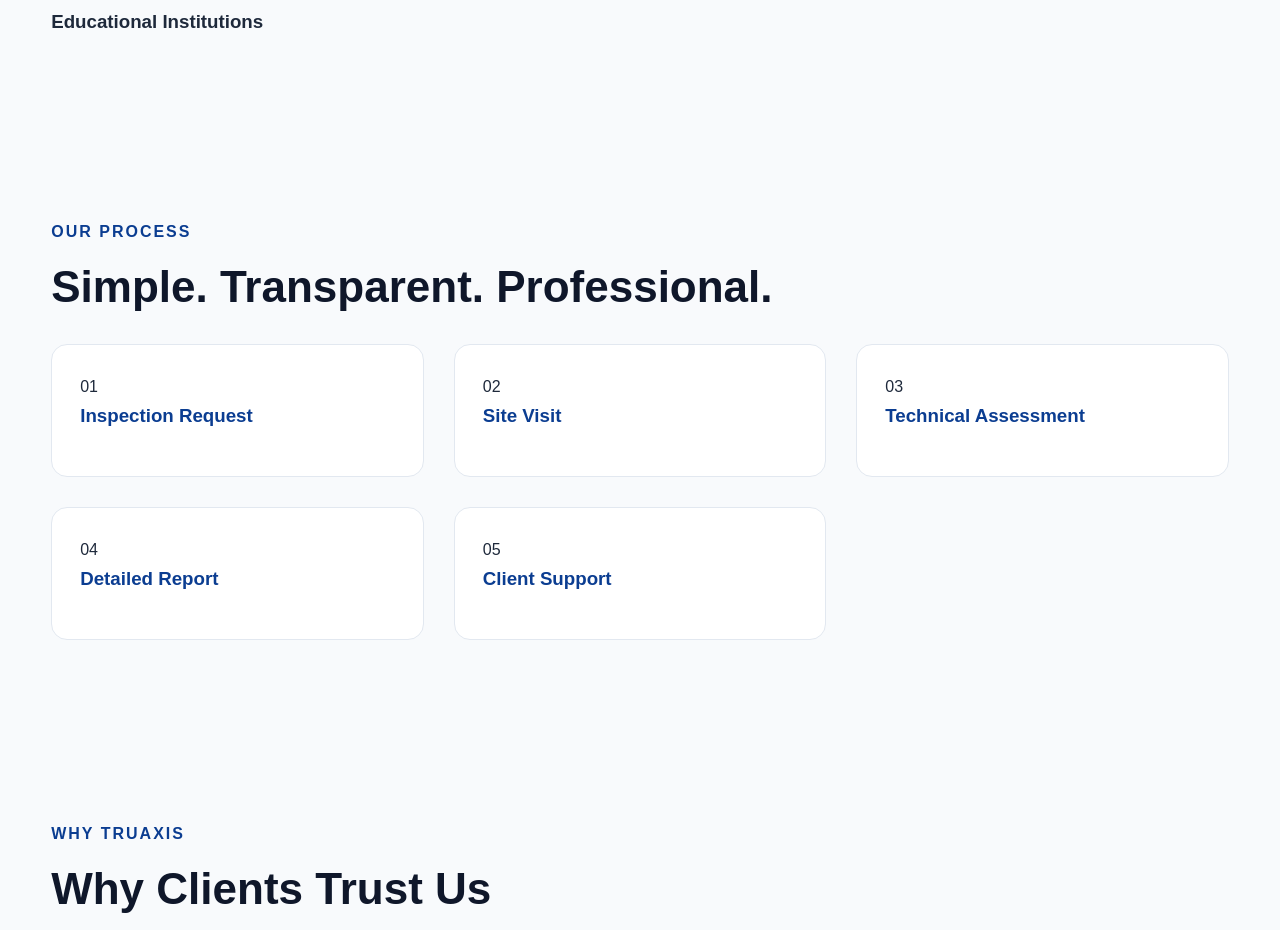
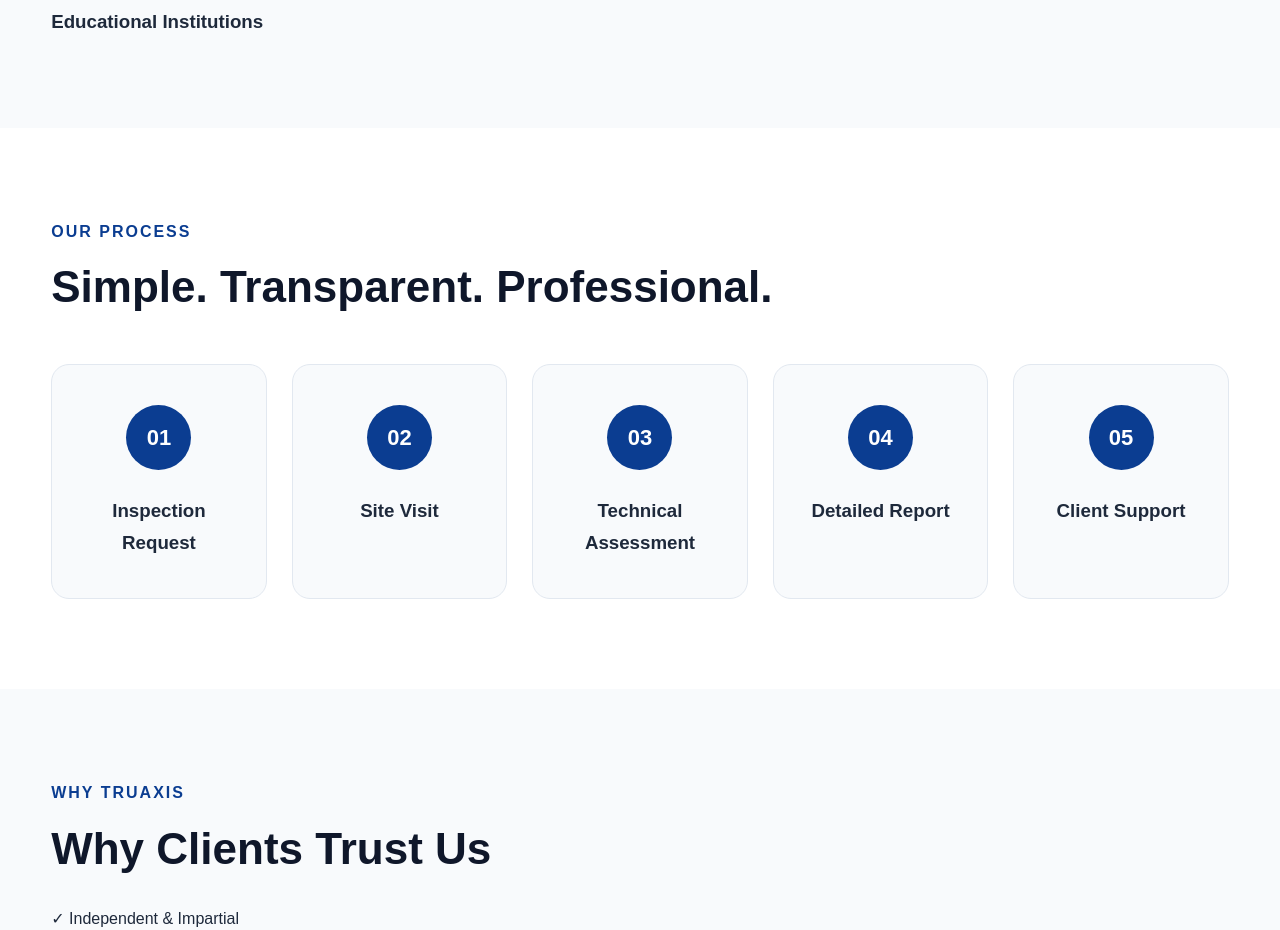
Before and after one commit to pradeepmurthy1992/truaxis-website, a React (Vite) app: page / in a window 1280 px wide. Shown: the part 3042-3972 px from the top of the page. Built offline with nearby package versions, Linux system fonts and the light colour scheme.

Commit message:
Update process.css

```diff
--- a/src/styles/process.css
+++ b/src/styles/process.css
@@ -1,10 +1,6 @@
-/* ======================================
-   PROCESS
-====================================== */
-
 .process{
 
-background:#F8FAFC;
+background:#fff;
 
 }
 
@@ -12,36 +8,62 @@ background:#F8FAFC;
 
 display:grid;
 
-grid-template-columns:repeat(3,1fr);
+grid-template-columns:repeat(5,1fr);
 
-gap:30px;
+gap:25px;
+
+margin-top:50px;
 
 }
 
 .process-card{
 
-background:white;
+padding:40px 25px;
 
-padding:28px;
+background:#F8FAFC;
 
-border-radius:16px;
+border-radius:18px;
 
 border:1px solid var(--border);
 
-}
+text-align:center;
 
-.process-card h3{
-
-color:var(--primary);
-
-margin-bottom:16px;
+transition:.3s;
 
 }
 
-.process-card p{
+.process-card:hover{
 
-color:var(--muted);
+transform:translateY(-8px);
 
-line-height:1.7;
+box-shadow:var(--shadow);
 
 }
+
+.process-number{
+
+width:65px;
+
+height:65px;
+
+margin:auto;
+
+margin-bottom:25px;
+
+border-radius:50%;
+
+display:flex;
+
+align-items:center;
+
+justify-content:center;
+
+background:var(--primary);
+
+color:white;
+
+font-size:22px;
+
+font-weight:700;
+
+}
```
